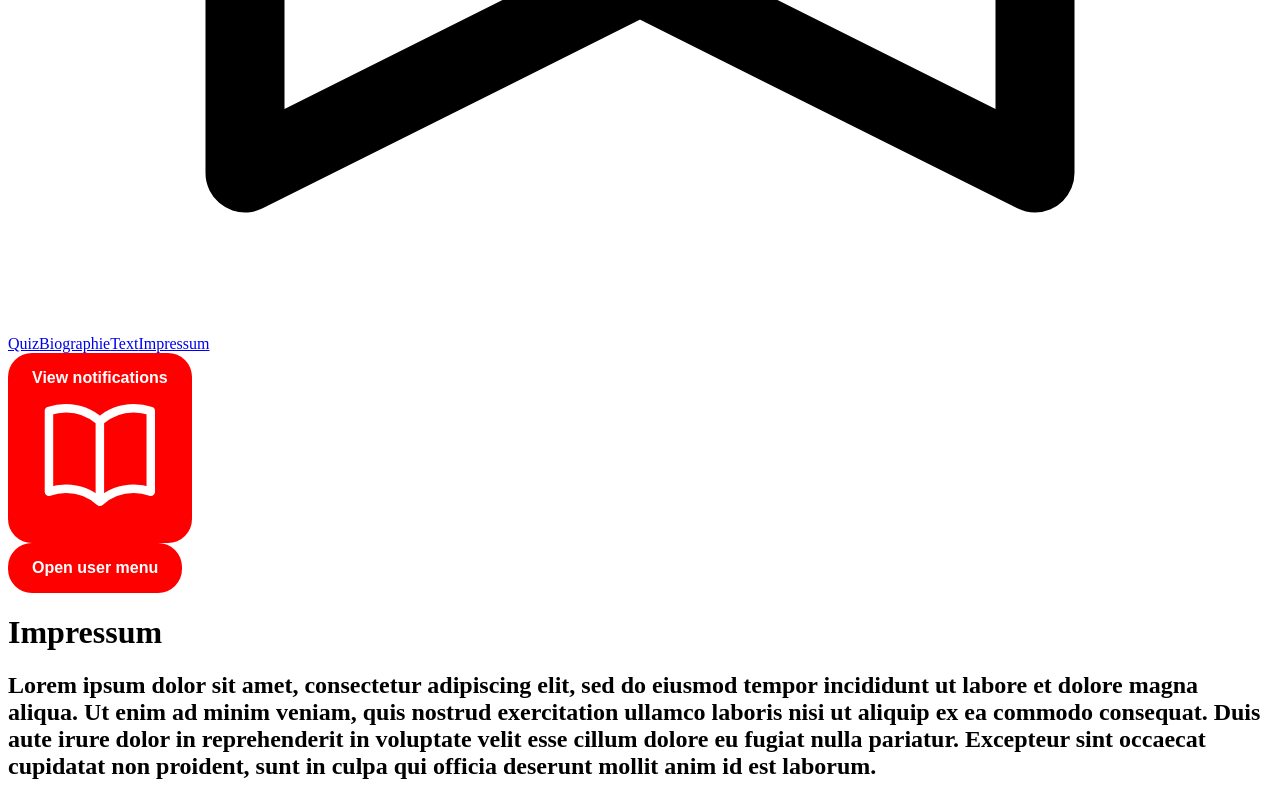
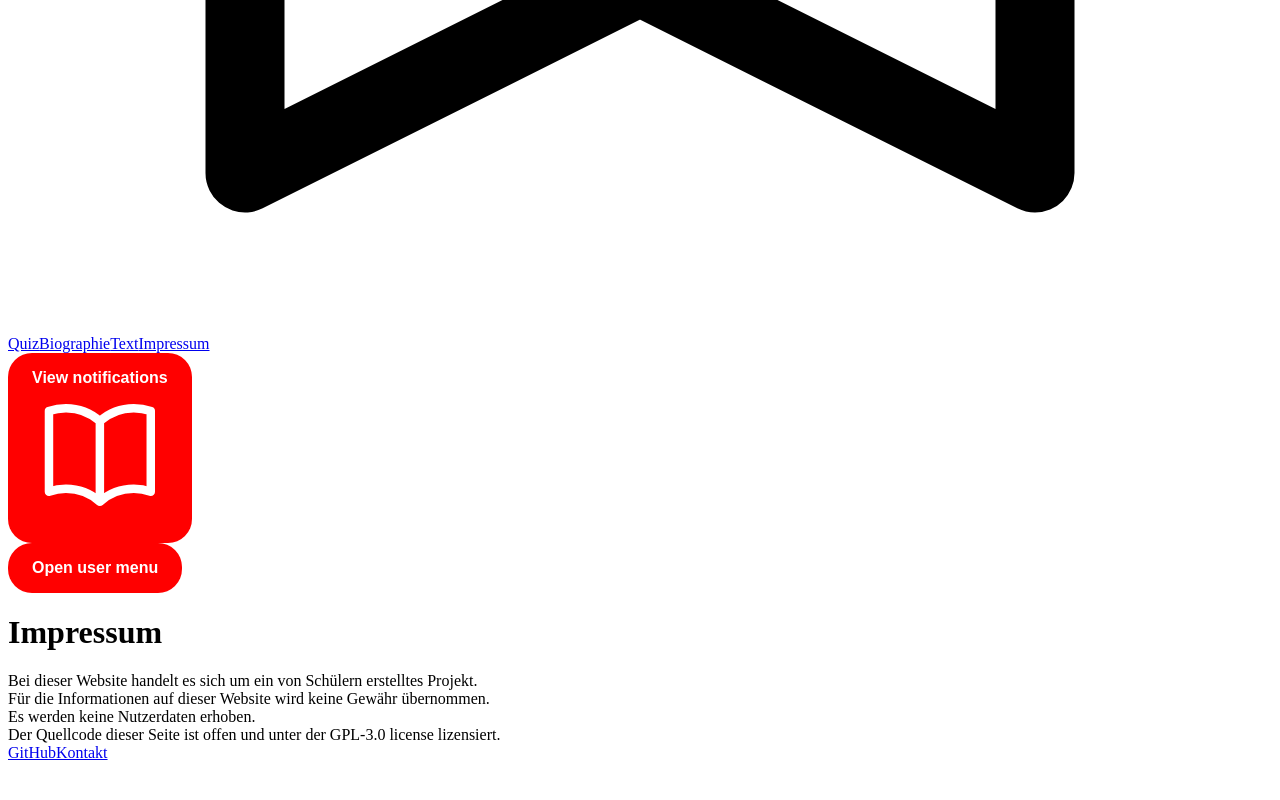
Before and after one commit to JonasErtl/latein_plinius, a React (Vite) app: page /impressum in a window 1280 px wide. Shown: the part 1125-1925 px from the top of the page. After the commit the page ends 1895 px from the top, so only its background shows below. Built offline with nearby package versions, Linux system fonts and the light colour scheme; the HTML template or start-up script is replaced by a standard one.

Commit message:
Impressum update

```diff
--- a/src/components/Impressum.jsx
+++ b/src/components/Impressum.jsx
@@ -3,17 +3,17 @@ import React from 'react'
 const Impressum = () => {
   return (
     <div className="bg-gradient-to-r from-white to-white h-screen pt-10 pb-10">
-    <div className='bg-gradient-to-tr from-gray-50 to-werid flex justify-center mx-14 h-auto rounded shadow-xl text-gray-600 text-center text-xl'>
-      <h1 className='text-center'>
-        Impressum
-      </h1>
-      <h2>
-          Lorem ipsum dolor sit amet, consectetur adipiscing elit, sed do eiusmod tempor incididunt ut labore et dolore magna aliqua.
-          Ut enim ad minim veniam, quis nostrud exercitation ullamco laboris nisi ut aliquip ex ea commodo consequat.
-          Duis aute irure dolor in reprehenderit in voluptate velit esse cillum dolore eu fugiat nulla pariatur.
-          Excepteur sint occaecat cupidatat non proident, sunt in culpa qui officia deserunt mollit anim id est laborum.
-      </h2>
-      </div>
+      <h1 className='text-center text-3xl pb-4 text-gray-700'>Impressum</h1>
+    <div className='bg-gradient-to-tr from-gray-50 to-werid flex justify-center mx-14 h-auto rounded shadow-xl text-gray-600 text-center text-xl pt-5 pb-5'>
+      Bei dieser Website handelt es sich um ein von Schülern erstelltes Projekt.<br />
+      Für die Informationen auf dieser Website wird keine Gewähr übernommen.<br/>
+      Es werden keine Nutzerdaten erhoben.<br/>
+      Der Quellcode dieser Seite ist offen und unter der GPL-3.0 license lizensiert.<br/>
+    </div>
+    <div className='flex justify-center'>
+    <a href='https://github.com/JonasErtl/latein_plinius' className='bg-gradient-to-r from-red-400 to-blue-500 text-white rounded text-xl content-center mx-5 my-2 px-1'>GitHub</a>
+    <a href="mailto: Plinius-Kontakt@proton.me" className='bg-gradient-to-r from-red-400 to-blue-500 ... text-white rounded text-xl my-2 px-1'>Kontakt</a>
+    </div>
     </div>
   )
 }
```
